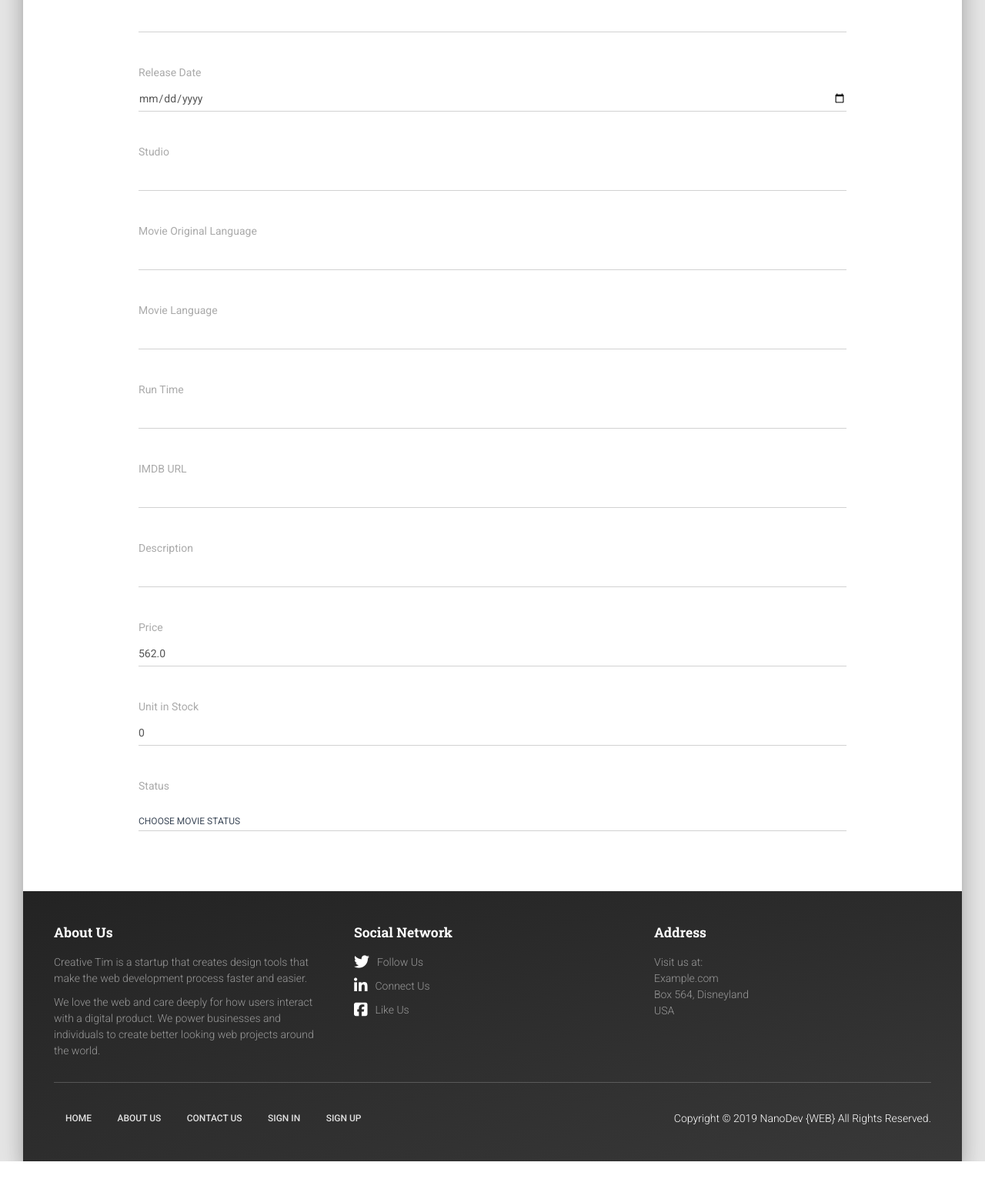
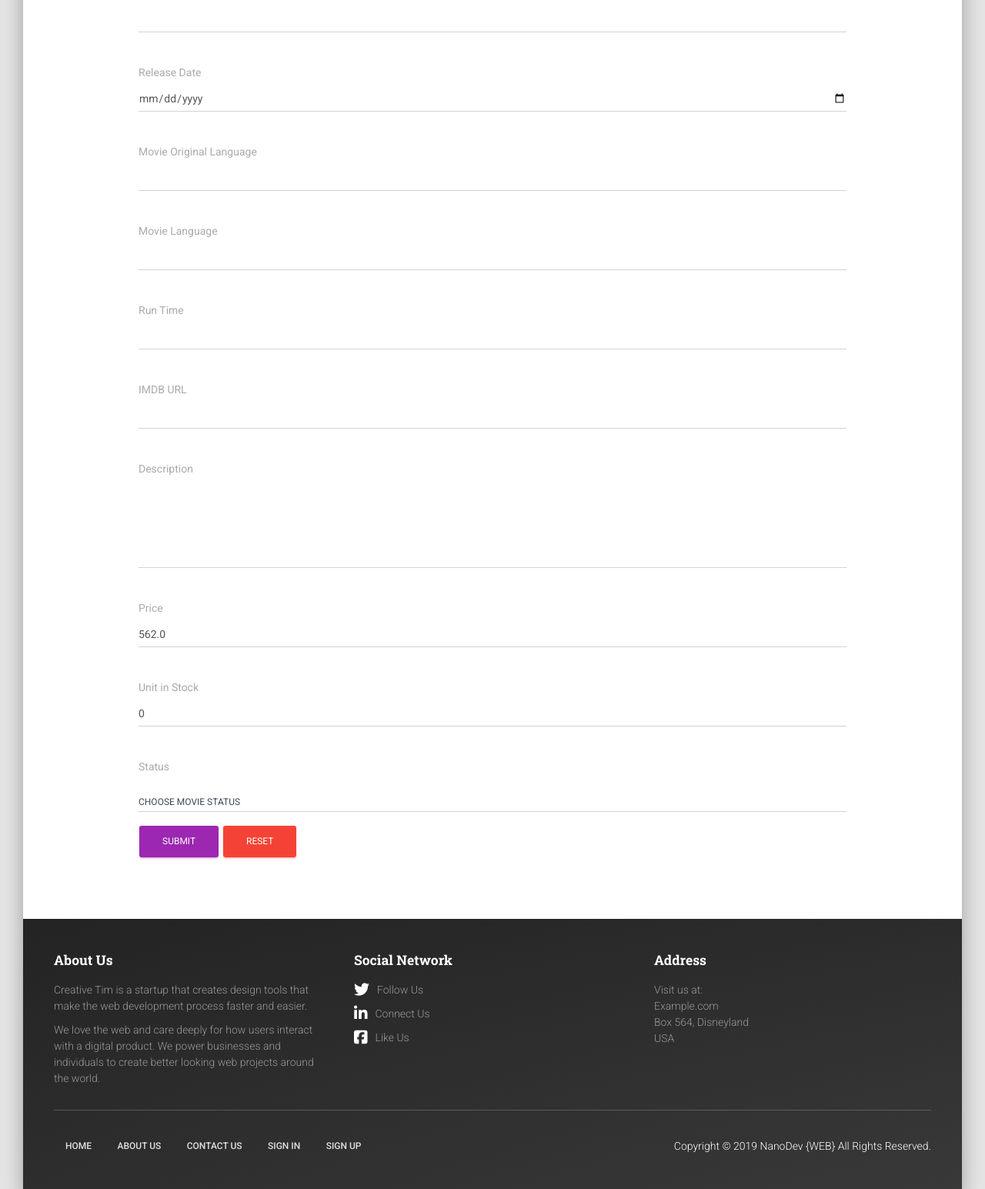
Before and after one commit to sudarakas/BlueRayMart, a Java web app: page /admin/inventory/addmovie in a window 1280 px wide. Shown: the part 990-2535 px from the top of the page at 77% size. Before the commit the page ends 2499 px from the top, so only its background shows below. Run offline with Spring Boot 4, a stand-in JSP engine, Linux system fonts and the light colour scheme; the project's own start-up code is not run, and a stand-in starts its controllers and pages; some libraries are stand-ins or nearby versions.

Commit message:
addMovie function added and MovieId changed

```diff
--- a/src/main/java/com/blueraymart/blueraymart/HomeController.java
+++ b/src/main/java/com/blueraymart/blueraymart/HomeController.java
@@ -12,8 +12,10 @@ import java.util.List;
 import org.springframework.beans.factory.annotation.Autowired;
 import org.springframework.stereotype.Controller;
 import org.springframework.ui.Model;
+import org.springframework.web.bind.annotation.ModelAttribute;
 import org.springframework.web.bind.annotation.PathVariable;
 import org.springframework.web.bind.annotation.RequestMapping;
+import org.springframework.web.bind.annotation.RequestMethod;
 
 /**
  *
@@ -73,4 +75,11 @@ public class HomeController {
         model.addAttribute("movie",movie);
         return "addMovie";
     }
+
+    @RequestMapping(value="/admin/inventory/addmovie", method = RequestMethod.POST)
+    public String addMoviePost(@ModelAttribute("movie") Movie movie){
+        movieDao.addMovie(movie);
+
+        return "redirect:/admin/inventory";
+    }
 }
--- a/src/main/java/com/blueraymart/dao/impl/MovieDaoImp.java
+++ b/src/main/java/com/blueraymart/dao/impl/MovieDaoImp.java
@@ -65,7 +65,7 @@ public class MovieDaoImp implements MovieDao {
     @Override
     public List<Movie> getLatestMovies() {
         Session session = sessionFactory.getCurrentSession();
-        org.hibernate.Query query = session.createQuery("FROM Movie ORDER BY MOVIEID DESC");
+        org.hibernate.Query query = session.createQuery("FROM Movie ORDER BY movieId DESC");
 
         query.setMaxResults(3);
         List<Movie> movies = query.list();
--- a/src/main/webapp/WEB-INF/jsp/addMovie.jsp
+++ b/src/main/webapp/WEB-INF/jsp/addMovie.jsp
@@ -87,7 +87,7 @@
             <div class="section">
                 <div class="container">
                     <div class="col-md-10 col-md-offset-1">
-                    <form:form action="#" method="post" commandName="movie">
+                        <form:form action="${pageContext.request.contextPath}/admin/inventory/addmovie" method="post" commandName="movie">
                         <div class="form-group">
                             <label for="name">Movie Name</label>
                             <form:input path="movieName" type="text" value="" class="form-control" />
@@ -131,10 +131,6 @@
                             <form:input path="movieReleaseDate" type="date" value="" class="form-control" />
                         </div>
                         <div class="form-group">
-                            <label for="name">Studio</label>
-                            <form:input path="movieStudio" type="text" value="" class="form-control" />
-                        </div>
-                        <div class="form-group">
                             <label for="name">Movie Original Language</label>
                             <form:input path="movieOriginalLanguage" type="text" value="" class="form-control" />
                         </div>
@@ -152,7 +148,7 @@
                         </div>
                         <div class="form-group">
                             <label for="name">Description</label>
-                            <form:input path="movieIMDB" type="text" value="" class="form-control" />
+                            <form:textarea path="movieDescription" type="text" value="" class="form-control" rows="5" />
                         </div>
                         <div class="form-group">
                             <label for="name">Price</label>
@@ -171,6 +167,10 @@
                                 <form:option value="Expired" label="Expired"/>
                             </form:select>
                         </div>
+
+                            <input type="submit" class="btn btn-primary">
+                            <input type="reset" class="btn btn-danger">
+
                     </form:form>
                     </div>
                 </div>
--- a/src/main/webapp/WEB-INF/jsp/home.jsp
+++ b/src/main/webapp/WEB-INF/jsp/home.jsp
@@ -116,7 +116,7 @@
                                                 <span class="price"> LKR ${movie.moviePrice}</span>
                                             </div>
 
-                                             <a href="<spring:url value="/movieList/viewMovie/${movie.movieID}"/>">
+                                             <a href="<spring:url value="/movieList/viewMovie/${movie.movieId}"/>">
                                                <button class="btn btn-rose pull-right" rel="tooltip" title="Added to Cart" data-placement="top">
                                                     Buy Now
                                                 </button>
--- a/src/main/webapp/WEB-INF/jsp/inventory.jsp
+++ b/src/main/webapp/WEB-INF/jsp/inventory.jsp
@@ -118,7 +118,7 @@
                                         <tbody>
                                             <c:forEach items="${movies}" var="movie">
                                             <tr>
-                                                <td>${movie.movieID}</td>
+                                                <td>${movie.movieId}</td>
                                                 <td>${movie.movieName}</td>
                                                 <td class="text-right">LKR ${movie.moviePrice}</td>
                                                 <td>${movie.movieGenre}</td>
--- a/src/main/webapp/WEB-INF/jsp/movieList.jsp
+++ b/src/main/webapp/WEB-INF/jsp/movieList.jsp
@@ -113,7 +113,7 @@
                                                     <span class="price"> LKR ${movie.moviePrice}</span>
                                                 </div>
 
-                                                <a href="<spring:url value="/movieList/viewMovie/${movie.movieID}"/>">
+                                                <a href="<spring:url value="/movieList/viewMovie/${movie.movieId}"/>">
                                                     <button class="btn btn-rose pull-right" rel="tooltip" title="Added to Cart" data-placement="top">
                                                         Buy Now
                                                     </button>
```
Also changed, not shown: src/main/java/com/blueraymart/model/Movie.java (+5 -5 lines), 11 other files.
